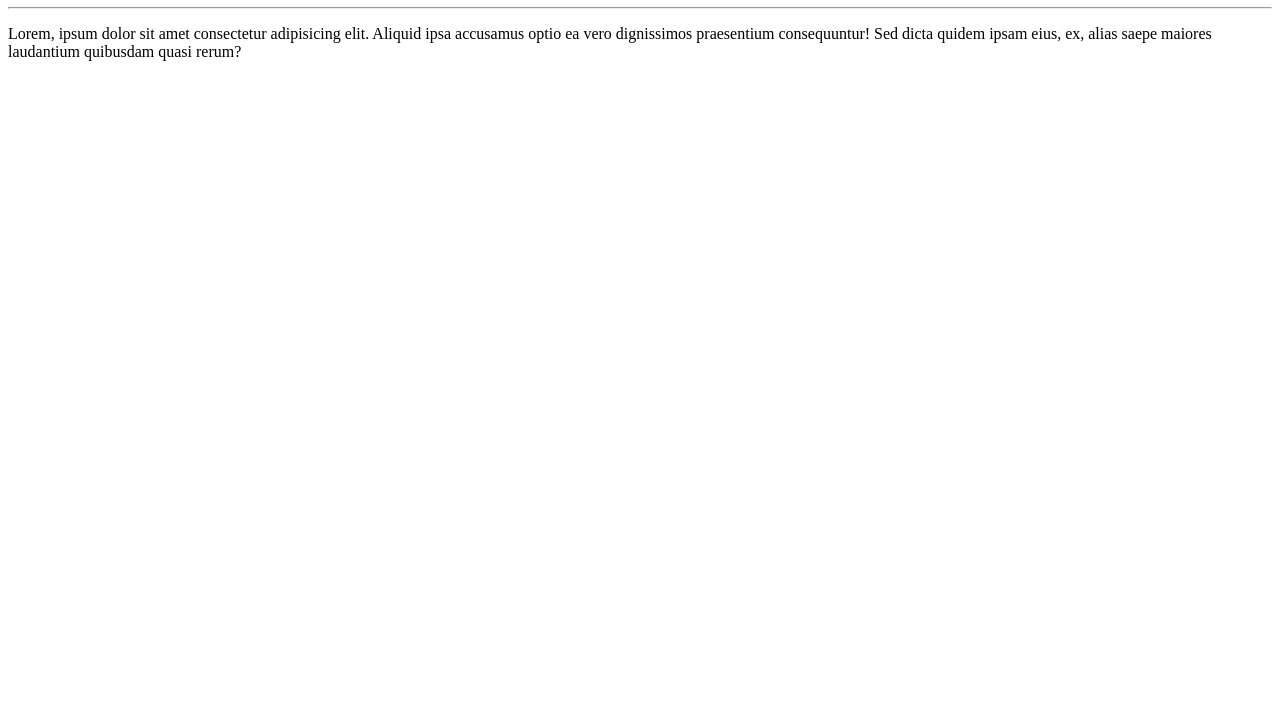
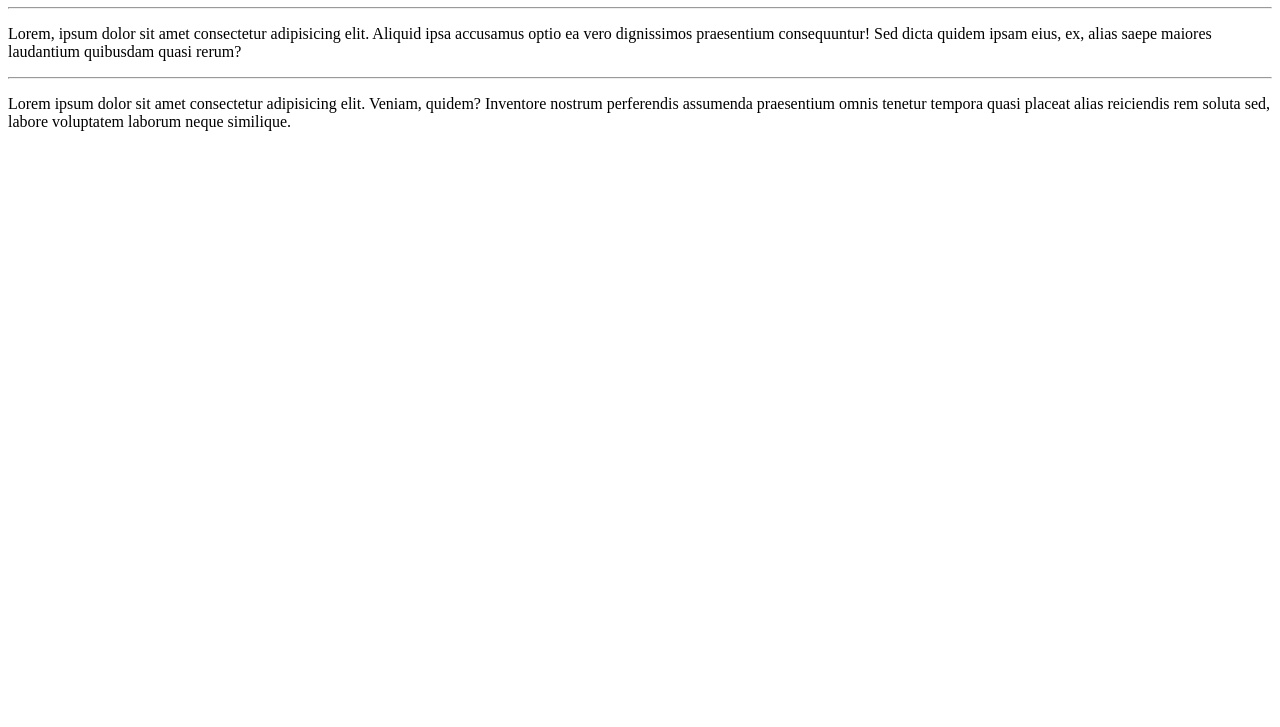
Before and after one commit to tulio-gabriel/ola-mundo, a plain HTML site: page siteexemplo/index.html in a window 1280 px wide. Shown: the part 73-800 px from the top of the page. Drawn offline with Linux system fonts and the light colour scheme.

Commit message:
mais uma

```diff
--- a/siteexemplo/index.html
+++ b/siteexemplo/index.html
@@ -9,5 +9,7 @@
     <h1>ola</h1>
     <hr>
     <p>Lorem, ipsum dolor sit amet consectetur adipisicing elit. Aliquid ipsa accusamus optio ea vero dignissimos praesentium consequuntur! Sed dicta quidem ipsam eius, ex, alias saepe maiores laudantium quibusdam quasi rerum?</p>
+    <hr>
+    <p>Lorem ipsum dolor sit amet consectetur adipisicing elit. Veniam, quidem? Inventore nostrum perferendis assumenda praesentium omnis tenetur tempora quasi placeat alias reiciendis rem soluta sed, labore voluptatem laborum neque similique.</p>
 </body>
 </html>
```
